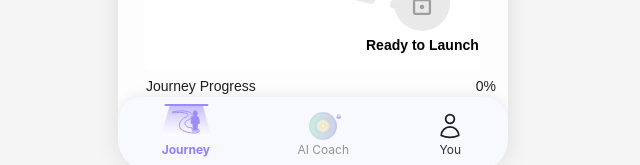
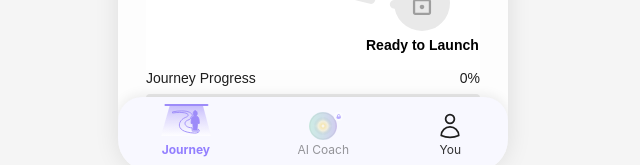
Before and after one commit to Tru-North/TruNorth, a React (Vite) app in the folder frontend/: page /journey in a window 1280 px wide. Shown: the part 629-794 px from the top of the page, without its empty margins (327-967 px from the left). Built offline with nearby package versions, Linux system fonts and the light colour scheme; no server answers; sample sign-in values are in the browser's storage.

Commit message:
Fix: Journey Map Progress Bar

```diff
--- a/frontend/src/styles/journey.css
+++ b/frontend/src/styles/journey.css
@@ -179,15 +179,19 @@
   top: 485px;
 }
 
-/* === PROGRESS BAR stays unchanged === */
+/* === PROGRESS BAR (centered alignment) === */
 .jm-progress {
-  width: 350px;
-  margin: 8px auto 14px auto;
+  width: 100%;                 /* scales neatly under 390px frame */
+  max-width: 340px;           /* consistent across devices */
+  margin: 0 auto 14px auto;   /* centers horizontally */
   display: flex;
   flex-direction: column;
   gap: 8px;
+  align-items: center;        /* centers content like label + % */
 }
+
 .jm-progress .row {
+  width: 100%;
   display: flex;
   align-items: center;
   justify-content: space-between;
@@ -196,13 +200,15 @@
   color: #1e1e1e;
   font-weight: 500;
 }
+
 .jm-progress .bar {
+  width: 100%;
   height: 8px;
-  width: 100%;
   background: var(--gray-light);
   border-radius: 100px;
   overflow: hidden;
 }
+
 .jm-progress .fill {
   height: 8px;
   background: var(--accent);
```
